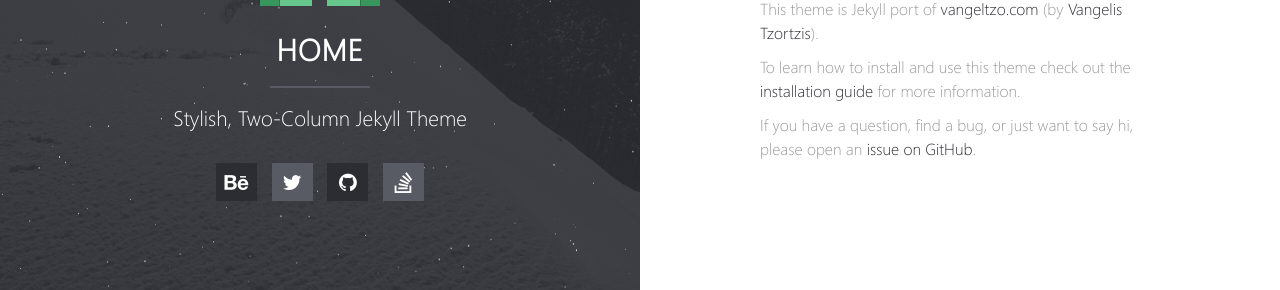
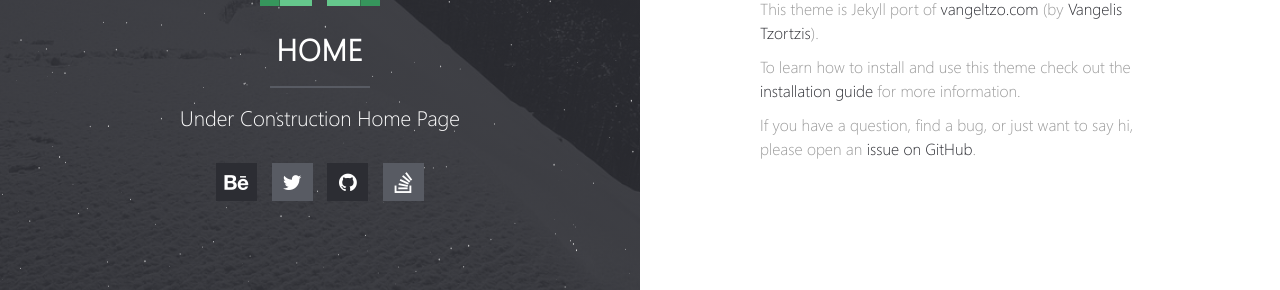
Before and after one commit to TolgaTatli/Halve, a Jekyll site: the page built from index.md, in a window 1280 px wide. Shown: the part 410-700 px from the top of the page. Built offline with Jekyll 4.4.1, drawn with Linux system fonts in a browser that asks for light colours; our own code applies the rules of GitHub Pages for plain Markdown files.

Commit message:
Update _config.yml

```diff
--- a/_config.yml
+++ b/_config.yml
@@ -1,6 +1,6 @@
 # Site
 title: home
-description: Stylish, Two-Column Jekyll Theme
+description: Under Construction Home Page
 url: https://taylantatli.github.io/Halve
 logo: halve.png                                       # Site logo
 locale: en_US
```
